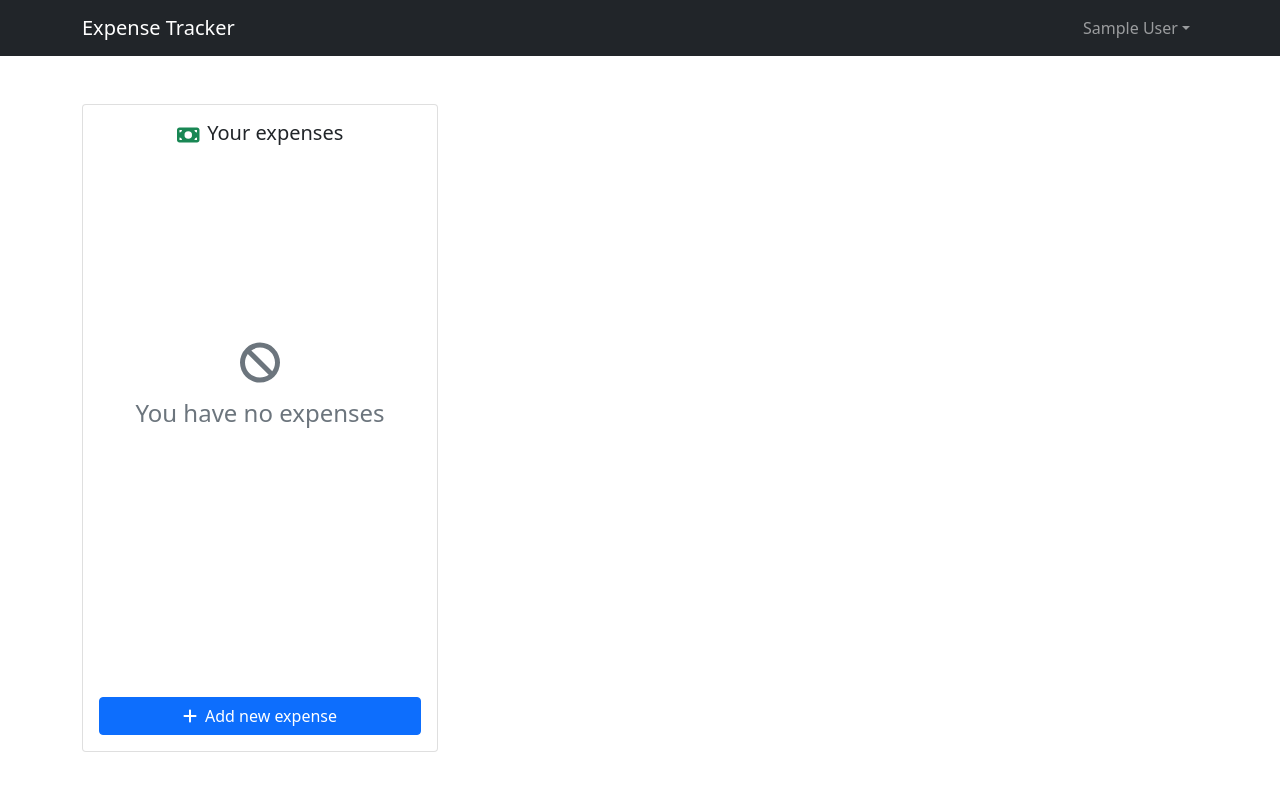
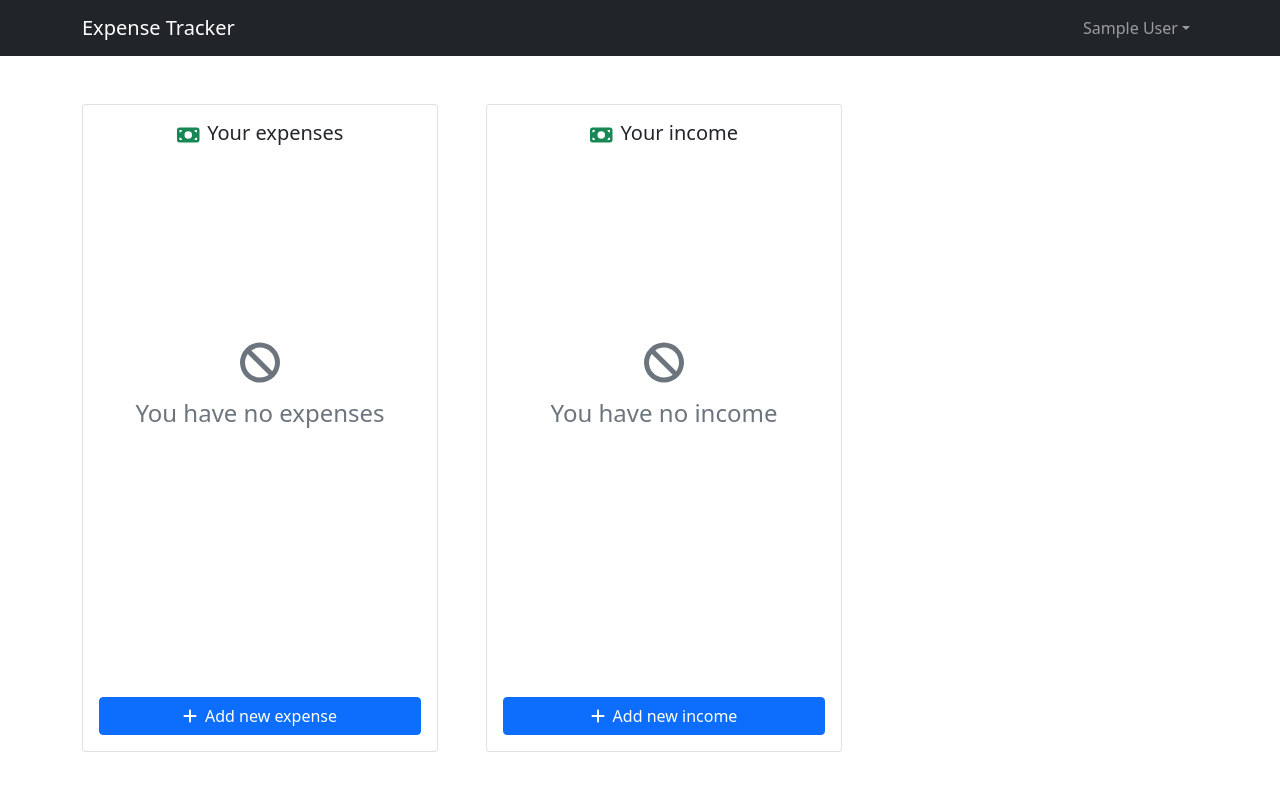
Before and after one commit to filipknias/expense-tracker-react, a React (Create React App) app: page / in a window 1280 px wide. Shown: the top 790 px of the page. Built offline with nearby package versions, Linux system fonts and the light colour scheme; no server answers; the database is empty; sample sign-in values are in the browser's storage.

Commit message:
income card and income modal

```diff
--- /dev/null
+++ b/src/components/AddIncomeModal.jsx
@@ -0,0 +1,101 @@
+import React, { useState, useEffect } from 'react';
+import { FontAwesomeIcon } from '@fortawesome/react-fontawesome';
+import { faPlus, faTriangleExclamation } from '@fortawesome/free-solid-svg-icons';
+import Button from 'react-bootstrap/Button';
+import Modal from 'react-bootstrap/Modal';
+import Form from 'react-bootstrap/Form';
+import Alert from 'react-bootstrap/Alert';
+import { addNewEntry } from '../redux/features/balanceSlice';
+import { deleteRequest } from '../redux/features/requestSlice';
+import { useSelector, useDispatch } from 'react-redux';
+
+const AddIncomeModal = () => {
+  const [open, setOpen] = useState(false);
+  const [name, setName] = useState('');
+  const [amount, setAmount] = useState(0);
+  const dispatch = useDispatch();
+  const { user } = useSelector((state) => state.user);
+  const { requests } = useSelector((state) => state.requests);
+  const addIncomeRequest = requests.find((request) => request.type === 'income/add');
+
+  const handleSubmit = async (e) => {
+    e.preventDefault();
+    dispatch(addNewEntry({
+      type: 'income',
+      name,
+      amount,
+      uid: user.uid,
+      setOpen,
+    }));
+  };
+
+  useEffect(() => {
+    if (!open) {
+      setName('');
+      setAmount(0);
+      dispatch(deleteRequest({ type: 'income/add' }));
+    }
+  }, [open]);
+
+  return (
+    <>
+      <Button
+        className="mt-4 w-100 d-flex align-items-center justify-content-center gap-2"
+        onClick={() => setOpen(true)}
+      >
+        <FontAwesomeIcon icon={faPlus} />
+        Add new income
+      </Button>
+      <Modal show={open} onHide={() => setOpen(false)}>
+        <Modal.Header closeButton>
+          <Modal.Title>Add new income</Modal.Title>
+        </Modal.Header>
+        <Form onSubmit={handleSubmit}>
+          <Modal.Body>
+            {addIncomeRequest && addIncomeRequest.isError && (
+              <Alert variant="danger" className="d-flex align-items-center gap-2">
+                <FontAwesomeIcon icon={faTriangleExclamation} />
+                Something went wrong
+              </Alert>
+            )}
+            <Form.Group className="mb-3">
+              <Form.Label htmlFor="name">Name</Form.Label>
+              <Form.Control
+                type="text"
+                placeholder="Income name"
+                id="name"
+                required
+                value={name}
+                onChange={(e) => setName(e.target.value)}
+              />
+            </Form.Group>
+            <Form.Group className="mb-3">
+              <Form.Label htmlFor="amount">Amount</Form.Label>
+              <Form.Control
+                type="number"
+                placeholder="Expense amount"
+                id="amount"
+                required
+                value={amount}
+                onChange={(e) => setAmount(e.target.value)}
+                min="1"
+              />
+            </Form.Group>
+          </Modal.Body>
+          <Modal.Footer className="d-flex justify-content-start">
+            <Button
+              type="submit"
+              variant="primary"
+              disabled={addIncomeRequest && addIncomeRequest.loading}
+            >
+              Save
+            </Button>
+            <Button variant="secondary" onClick={() => setOpen(false)}>Close</Button>
+          </Modal.Footer>
+        </Form>
+      </Modal>
+    </>
+  )
+}
+
+export default AddIncomeModal;
--- /dev/null
+++ b/src/components/IncomeCard.jsx
@@ -0,0 +1,35 @@
+import React from 'react';
+import Card from 'react-bootstrap/Card';
+import { FontAwesomeIcon } from '@fortawesome/react-fontawesome';
+import { faMoneyBill, faBan } from '@fortawesome/free-solid-svg-icons';
+import AddIncomeModal from './AddIncomeModal';
+import { useSelector } from 'react-redux';
+import EntriesList from './EntriesList';
+
+const IncomeCard = () => {
+  const { income } = useSelector((state) => state.balance);
+
+  return (
+    <Card className="h-100">
+      <Card.Body className="d-flex flex-column justify-content-between gap-3">
+        <div className="position-relative" style={{ flex: 1 }}>
+          <Card.Title className="d-flex align-items-end justify-content-center gap-2">
+            <FontAwesomeIcon icon={faMoneyBill} className="text-success" />
+            Your income
+          </Card.Title>
+          {income.length > 0 ? (
+            <EntriesList entries={income} />
+          ) : (
+            <div className="d-flex flex-column align-items-center justify-content-center gap-2 position-absolute top-50 start-50 translate-middle w-100">
+              <FontAwesomeIcon icon={faBan} className="text-muted h1" />
+              <p className="text-muted h4 text-center">You have no income</p>
+            </div>
+          )}
+        </div>
+        <AddIncomeModal />
+      </Card.Body>
+    </Card>
+  )
+}
+
+export default IncomeCard;
--- a/src/pages/Dashboard.jsx
+++ b/src/pages/Dashboard.jsx
@@ -1,6 +1,7 @@
 import React, { useEffect } from 'react';
 import Appbar from '../components/Appbar';
 import ExpensesCard from '../components/ExpensesCard';
+import IncomeCard from '../components/IncomeCard';
 import Container from 'react-bootstrap/Container';
 import Row from 'react-bootstrap/Row';
 import Col from 'react-bootstrap/Col';
@@ -20,9 +21,12 @@ const Dashboard = () => {
     <div className="d-flex flex-column h-100">
       <Appbar />
       <Container className="py-5" style={{ flex: 1 }}>
-        <Row className="h-100">
+        <Row className="h-100 gap-4">
           <Col xl={4}>
             <ExpensesCard />
+          </Col>
+          <Col xl={4}>
+            <IncomeCard />
           </Col>
         </Row>
       </Container>
```
